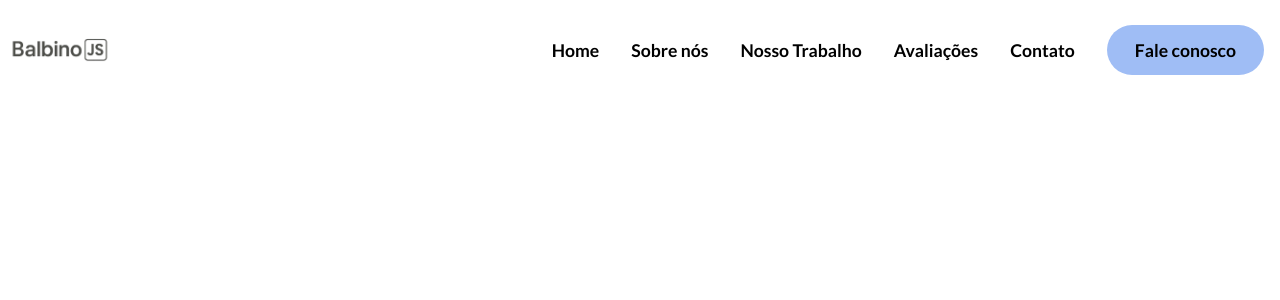
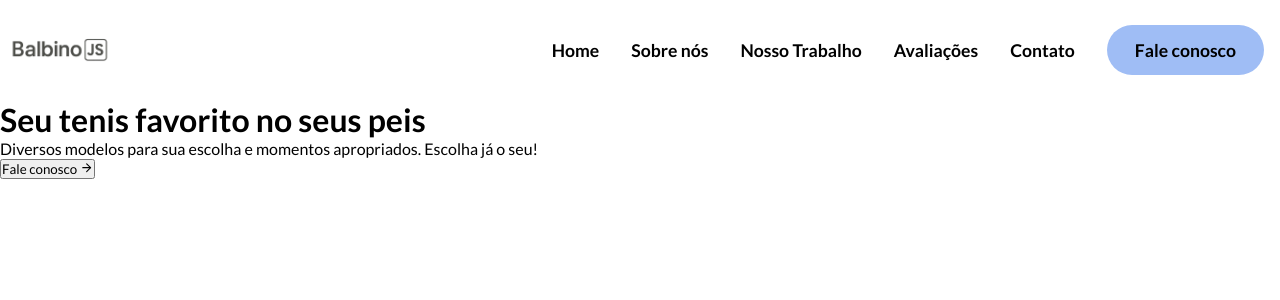
Before and after one commit to Balbino-JS/landing-tenis-react, a React (Vite) app in the folder Balbino-JS/: page / in a window 1280 px wide. Shown: the top 300 px of the page. Built offline with nearby package versions, Linux system fonts and the light colour scheme.

Commit message:
Estruturando a página home
Nessa seção estou criando a estrutura home.

```diff
--- a/Balbino-JS/src/componentes/Home.jsx
+++ b/Balbino-JS/src/componentes/Home.jsx
@@ -1,4 +1,5 @@
 import Navbar from "./Navbar";
+import { FiArrowRight } from "react-icons/fi"
 
 
 
@@ -6,6 +7,19 @@ const Home = () => {
     return (
         <div className="home-container">
             <Navbar />
+
+            <div className="home-banner-container">
+                <div className="home-bannerimage-container">
+
+                </div>
+                <div className="home-text-section">
+                    <h1 className="primary-heading">Seu tenis favorito no seus peis</h1>
+                    <p className="primary-text">
+                        Diversos modelos para sua escolha e momentos apropriados. Escolha já o seu!
+                    </p>
+                    <button className="sencondary-button">Fale conosco <FiArrowRight /></button>
+                </div>
+            </div>
         </div>
     )
 }
--- a/Balbino-JS/src/main.jsx
+++ b/Balbino-JS/src/main.jsx
@@ -3,6 +3,8 @@ import { createRoot } from 'react-dom/client'
 
 import App from './App.jsx'
 import Home from "./componentes/Home"
+
+
 createRoot(document.getElementById('root')).render(
   <StrictMode>
     <App />
```
